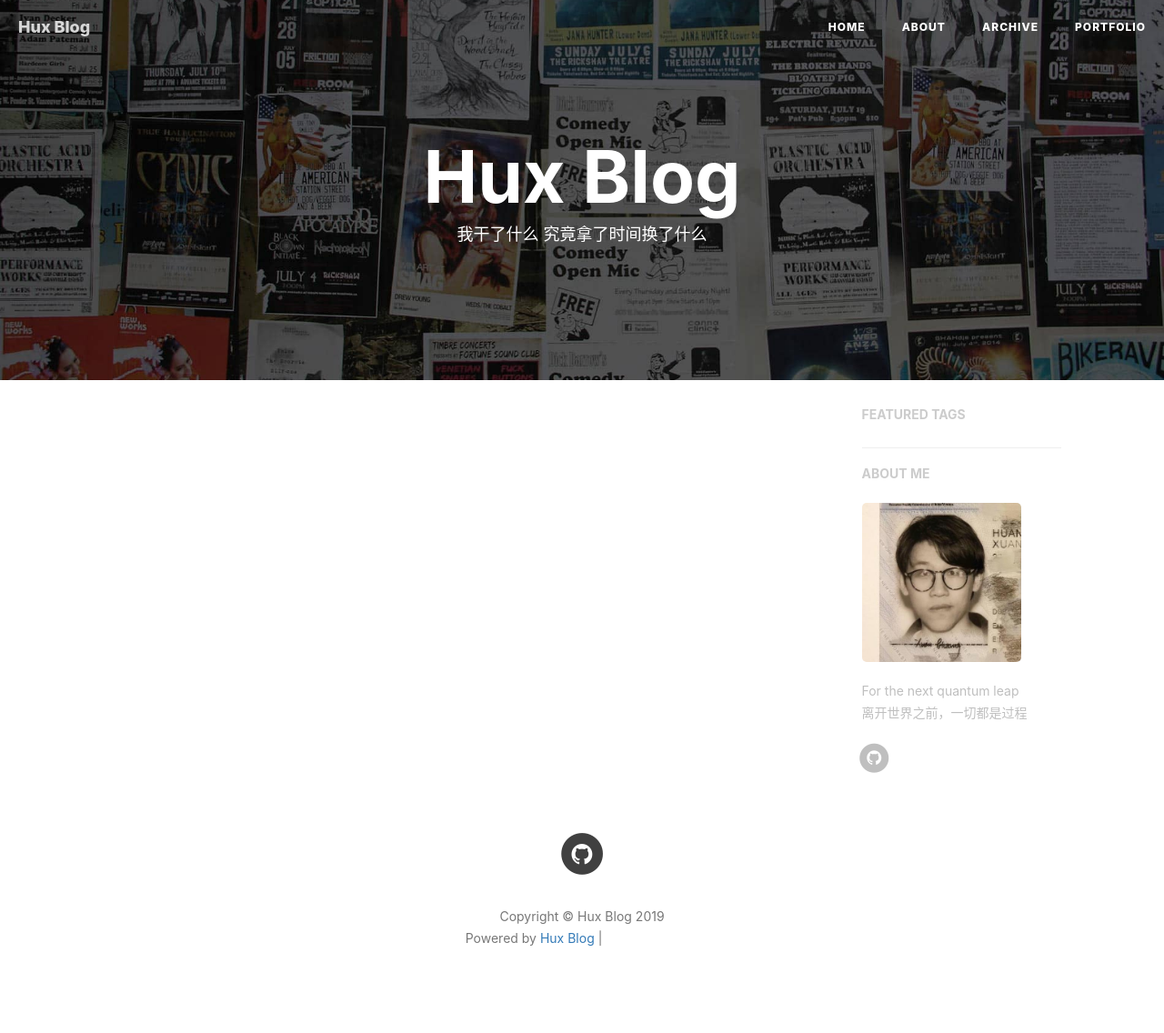
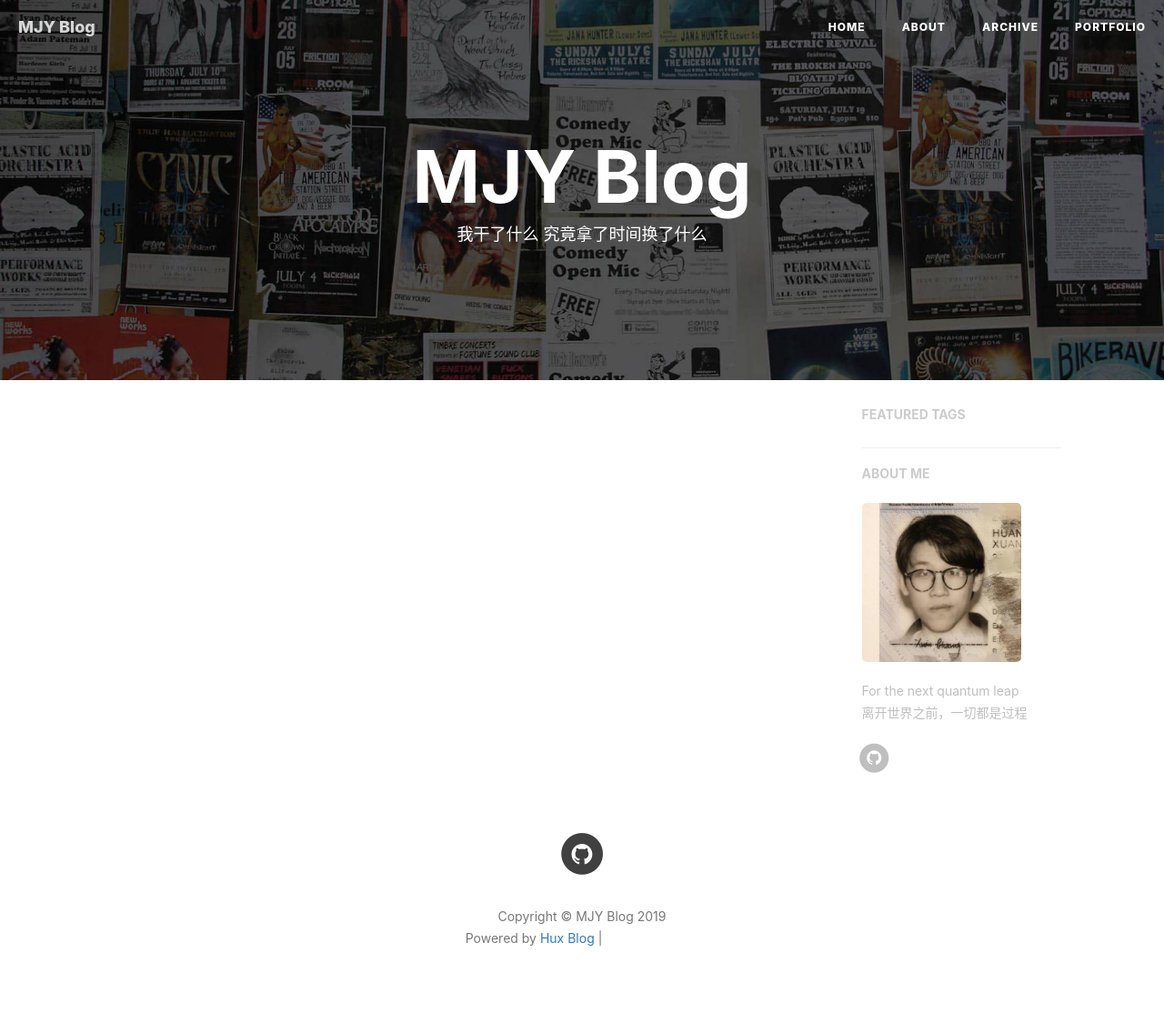
Before and after one commit to miaojinyi/REname-miaojinyi.github.io, a Jekyll site: the page built from index.html, in a window 1280 px wide. Shown: the whole page at 91% size. Built offline with Jekyll 4.4.1, drawn with Linux system fonts in a browser that asks for light colours; nearby versions of some CDN libraries; the list of posts is cut into pages by our own code; comment, search, counter and statistics services are not loaded; grey boxes are pictures that could not be loaded.

Commit message:
Update _config.yml

```diff
--- a/_config.yml
+++ b/_config.yml
@@ -1,6 +1,6 @@
 # Site settings
-title: Hux Blog
-SEOTitle: 黄玄的博客 | Hux Blog
+title: MJY Blog
+SEOTitle: MJY的博客
 header-img: img/home-bg.jpg
 email: huxpro@gmail.com
 description: "一名学习者"
```
